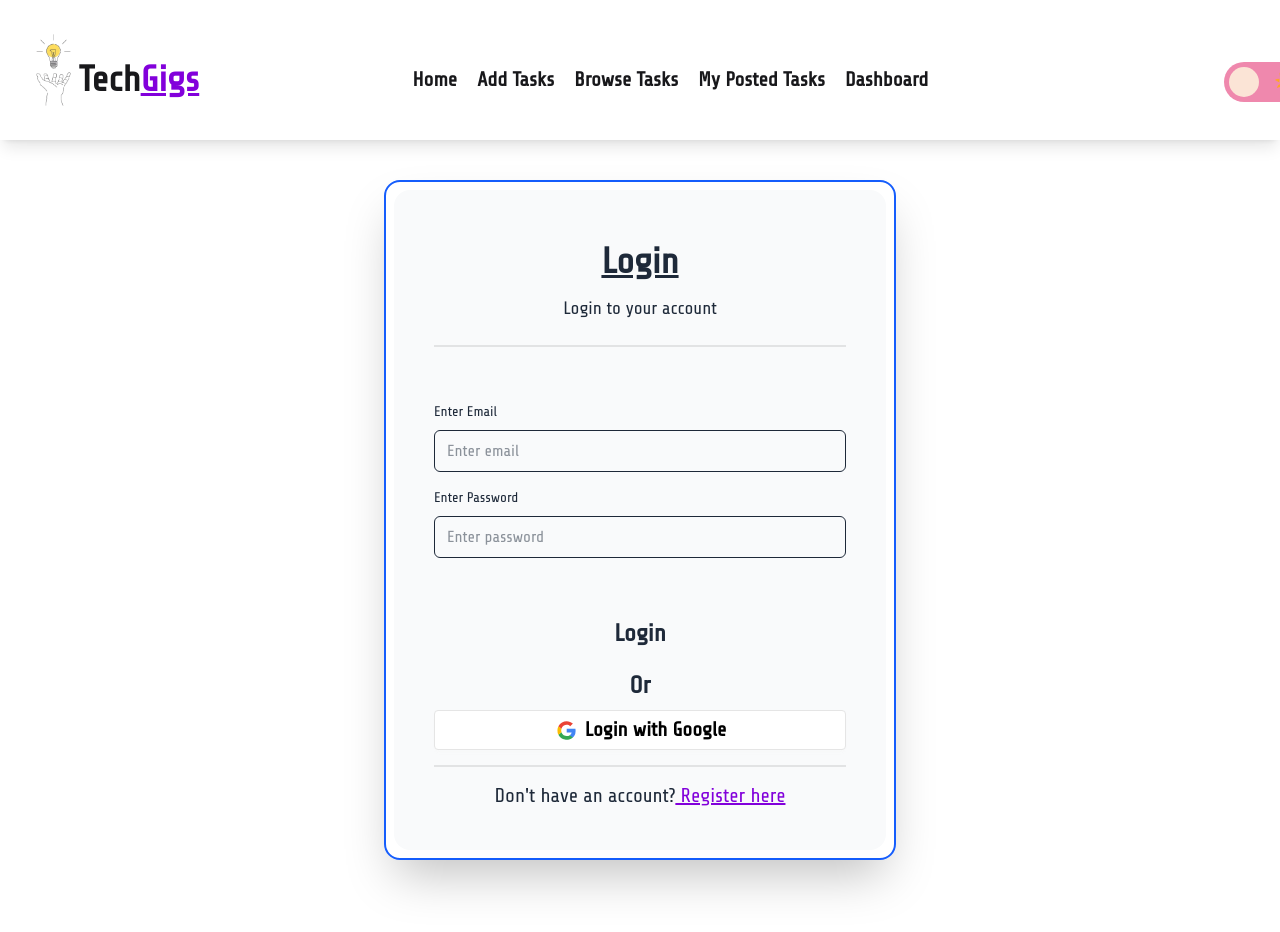
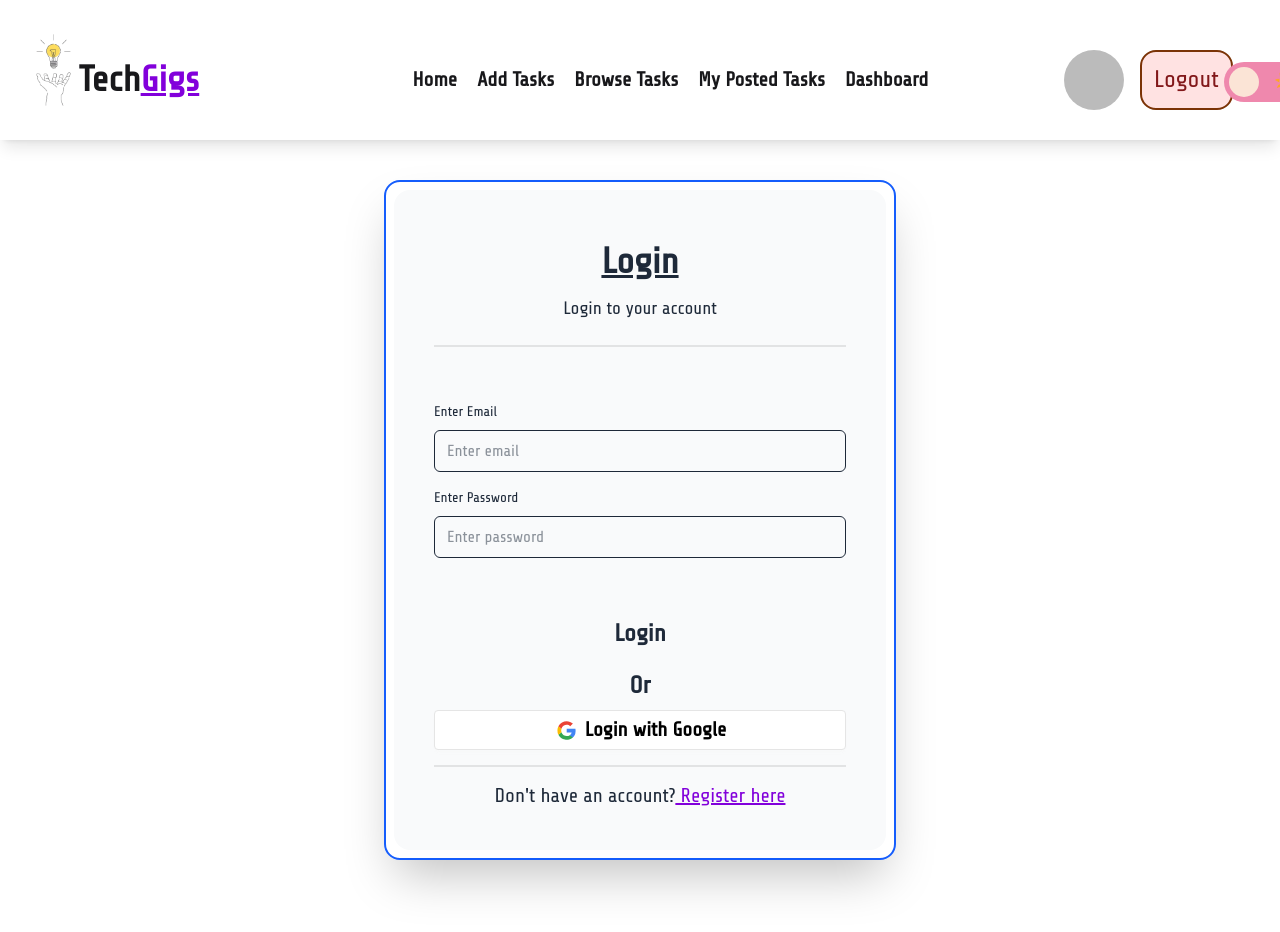
Before and after one commit to nusratmomita/TechGigs_Client, a React (Vite) app: page /login in a window 1280 px wide. Shown: the top 932 px of the page. Built offline with nearby package versions, Linux system fonts and the light colour scheme; no server answers; sample sign-in values are in the browser's storage.

Commit message:
Fixed navbar image size issue

```diff
--- a/src/Components/Header/Header.jsx
+++ b/src/Components/Header/Header.jsx
@@ -49,17 +49,17 @@ const Header = ({toggleTheme, theme}) => {
           {
             user && user?.email ?
             <div>
-                <button className="" popoverTarget="popover-1" style={{ anchorName: "--anchor-1" }}>
-                  {
-                    user?.photoURL ? <img className="lg:w-10 lg:h-10 lg:rounded-full mt-7"src={user.photoURL} alt="userImg" /> :
+                {
+                  user?.photoURL ?
+                  <div className="mt-5 flex flex-row-reverse justify-center items-center gap-4 lg:-ml-30">
+                    <button className="text-center flex justify-center items-center border-2 border-amber-900 text-2xl cursor-pointer bg-red-100 text-red-900 rounded-2xl p-3" onClick={handleSignOut} >Logout</button>
+                    <img className=" w-30 h-15 rounded-full"src={user.photoURL} alt="userImg" />
+                  </div>
+                  :
+                  <div>
                     <img className="w-20 h-20" src={defaultUserImg} alt="userImg" />
-                  }
-                  </button>
-                <ul className="dropdown menu w-52 rounded-box bg-base-100 shadow-sm"
-                  popover="auto" id="popover-1" style={{ positionAnchor: "--anchor-1" } }>
-                  <li className="text-2xl text-center font-black mb-5">Hi, {user?.displayName ? user?.displayName : "User"} </li>
-                  <li className="text-center"><button onClick={handleSignOut} className="flex justify-center items-center border-2 border-amber-900 text-2xl cursor-pointer bg-red-100 text-red-900 rounded-2xl p-3">Logout</button></li>
-                </ul>
+                  </div>
+                }
             </div>
             :
             <div className="mt-5 text-xl font-bold flex flex-col lg:flex-row gap-5">
```
